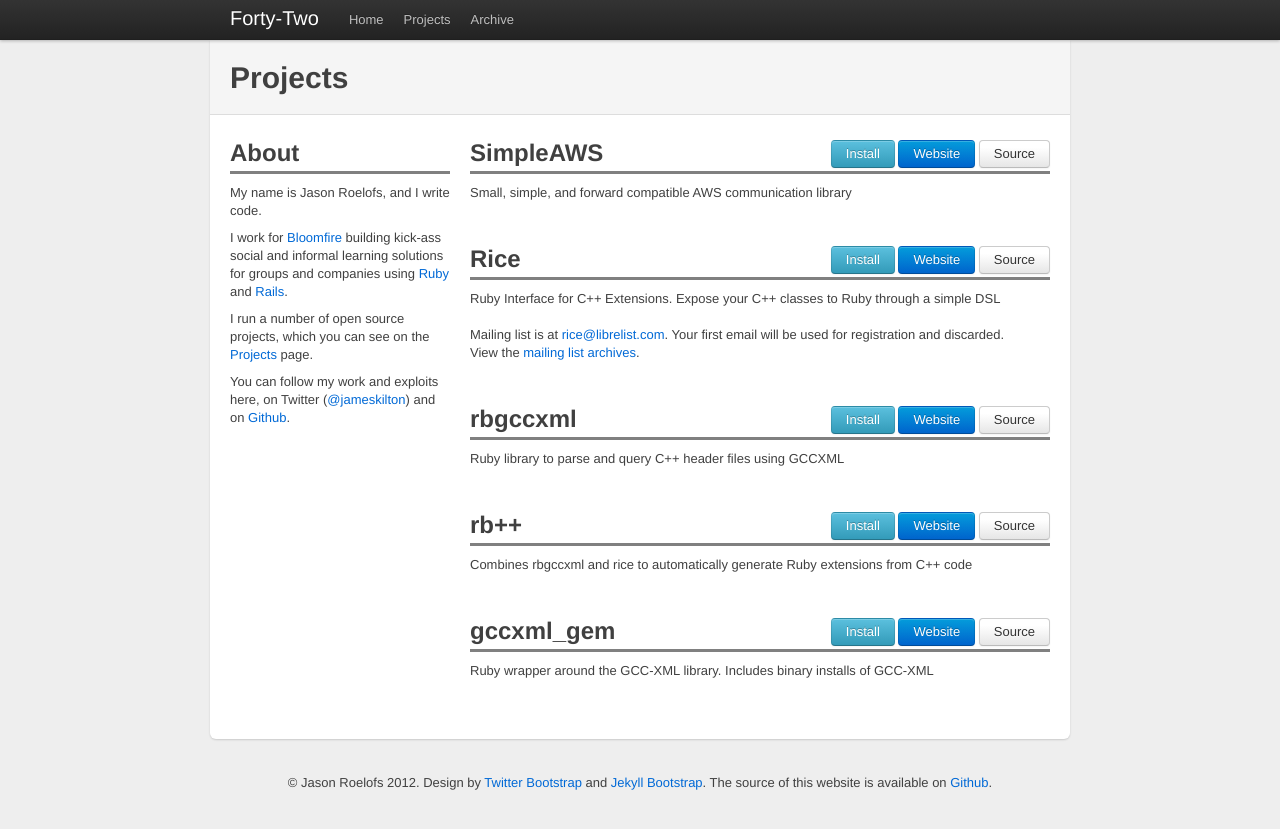
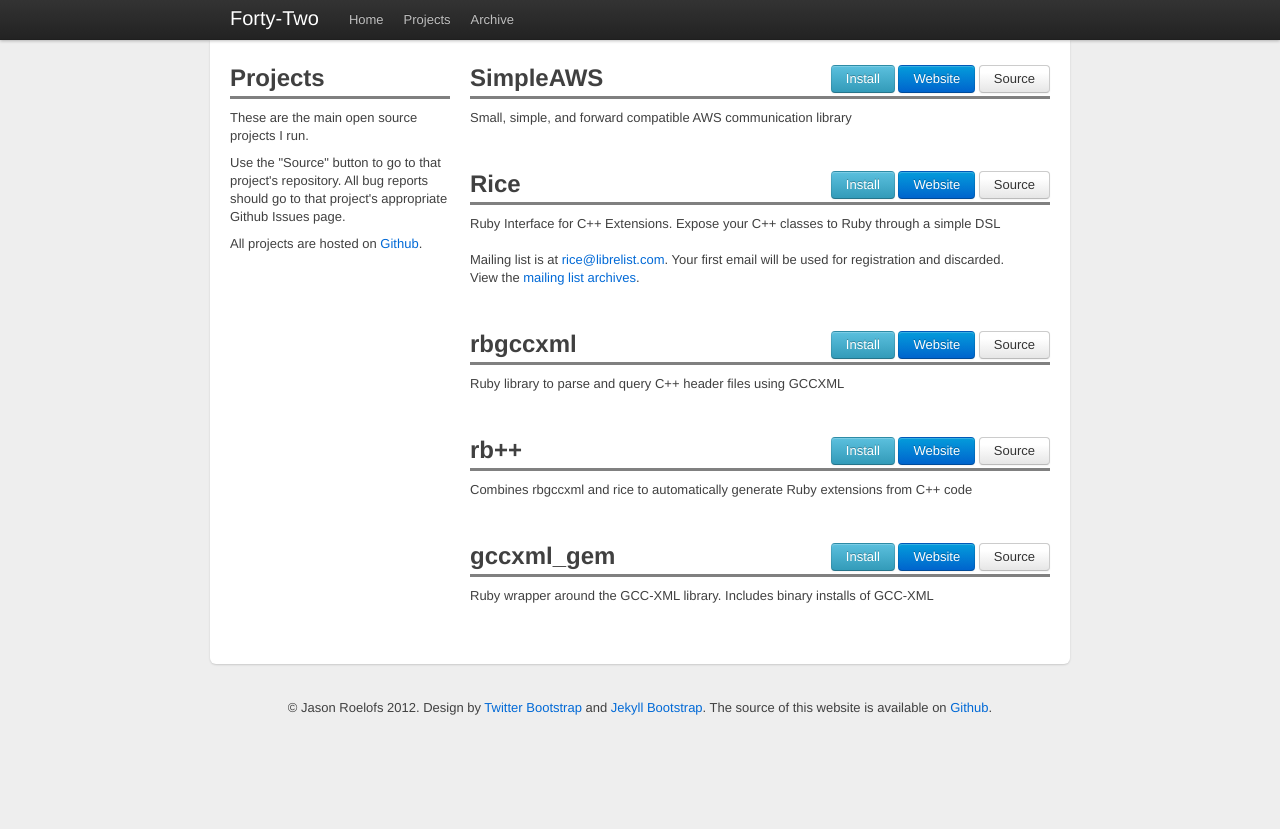
Before and after one commit to jasonroelofs/website, a Jekyll site: the page built from projects.html, in a window 1280 px wide. Shown: the top 829 px of the page. Built offline with Jekyll 4.4.1, drawn with Linux system fonts in a browser that asks for light colours; Markdown is read by kramdown in place of the engine named in the settings.

Commit message:
Move sidebar handling into individual pages
No longer sharing the about sidebar frame with multiple pages but using
the side bar differently in index and projects page. Removed sidebar
entirely from archive page.

```diff
--- a/_layouts/with_about.html
+++ /dev/null
@@ -1,29 +0,0 @@
----
-layout: default
----
-
-<div class="row span15">
-  <div class="span4">
-    <h2 class="title">About</h2>
-
-    <p>
-    My name is Jason Roelofs, and I write code.
-    </p>
-
-    <p>
-    I work for <a href="https://www.bloomfire.com">Bloomfire</a> building kick-ass social and informal learning solutions for groups and companies using <a href="http://ruby-lang.org">Ruby</a> and <a href="http://rubyonrails.org">Rails</a>.
-    </p>
-
-    <p>
-    I run a number of open source projects, which you can see on the <a href="/projects.html">Projects</a> page.
-    </p>
-
-    <p>
-    You can follow my work and exploits here, on Twitter (<a href="https://twitter.com/jameskilton">@jameskilton</a>) and on <a href="https://github.com/jameskilton">Github</a>.
-    </p>
-  </div>
-
-  <div class="span10">
-    {{ content }}
-  </div>
-</div>
--- a/archive.html
+++ b/archive.html
@@ -1,5 +1,5 @@
 ---
-layout: with_about
+layout: default
 title: All Posts
 ---
 
--- a/projects.html
+++ b/projects.html
@@ -1,8 +1,26 @@
 ---
-layout: with_about
-title: Projects
+layout: default
 ---
 
+<div class="row span15">
+  <div class="span4">
+    <h2 class="title">Projects</h2>
+
+    <p>
+    These are the main open source projects I run.
+    </p>
+
+    <p>
+    Use the "Source" button to go to that project's repository.
+    All bug reports should go to that project's appropriate Github Issues page.
+    </p>
+
+    <p>
+    All projects are hosted on <a href="http://github.com">Github</a>.
+    </p>
+  </div>
+
+  <div class="span10">
     {% for project in site.projects %}
       <div class="project">
         <div class="links">
@@ -23,3 +41,5 @@
         <div class="description">{{ project.description }}</div>
       </div>
     {% endfor %}
+  </div>
+</div>
```
Also changed, not shown: index.html (+25 -1 lines). Lines whose indentation alone changed are shown as unchanged.
